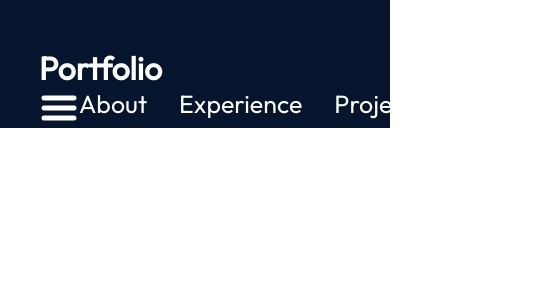
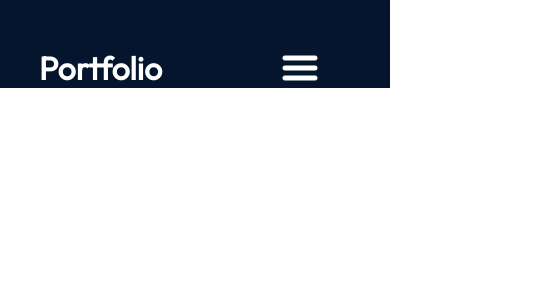
Before and after one commit to huyhai1994/my-portfolio-react, a React (Vite) app: page / in a window 390 px wide. Shown: the top 300 px of the page, 545 px wide, since content can reach past the window. Built offline with nearby package versions, Linux system fonts and the light colour scheme.

Commit message:
using react hook to change the close and open menu

```diff
--- a/src/components/Navbar/Navbar.jsx
+++ b/src/components/Navbar/Navbar.jsx
@@ -3,10 +3,18 @@ import styles from './Navbar.module.css'
 import {getImageUrl} from "../../utils.js";
 
 const Navbar = () => {
+    const [menuOpen, setMenuOpen] = React.useState(false);
+
     return (<nav className={styles.navbar}>
         <a className={styles.title} href="/">Portfolio</a>
         <div className={styles.menu}>
-            <img className={styles.menuBtn} src={getImageUrl('nav/menuIcon.png')} alt="Logo"/>
+            <img
+                className={styles.menuBtn}
+                src={menuOpen ?
+                    getImageUrl('nav/closeIcon.png') :
+                    getImageUrl('nav/menuIcon.png')}
+                onClick={() => setMenuOpen(!menuOpen)}
+                alt="Logo"/>
             <ul className={styles.menuItems}>
                 <li><a href="#about">About</a></li>
                 <li><a href="#experience">Experience</a></li>
--- a/src/components/Navbar/Navbar.module.css
+++ b/src/components/Navbar/Navbar.module.css
@@ -40,4 +40,31 @@
         align-items: flex-start;
     }
 
+    .menu {
+        position: absolute;
+        right: 0;
+        margin-right: 10%;
+        flex-direction: column;
+        align-items: flex-end;
+        gap: 11px;
+        z-index: 3;
+    }
+
+    .menuBtn {
+        display: block;
+        cursor: pointer;
+    }
+
+    .menuItems {
+        display: none;
+        flex-direction: column;
+        align-items: center;
+        gap: 0.8125rem;
+        border-radius: 0.625rem;
+        background: rgb(25, 55, 109);
+        background: linear-gradient(0deg, rgba(25, 55, 109, 0.2) 0%, rgba(25, 55, 109, 1) 100%);
+        padding: 1.5rem 2.0625rem;
+        box-shadow: 0px 0px 4px rgba(0, 0, 0, 0.25);
+    }
+
 }
```
